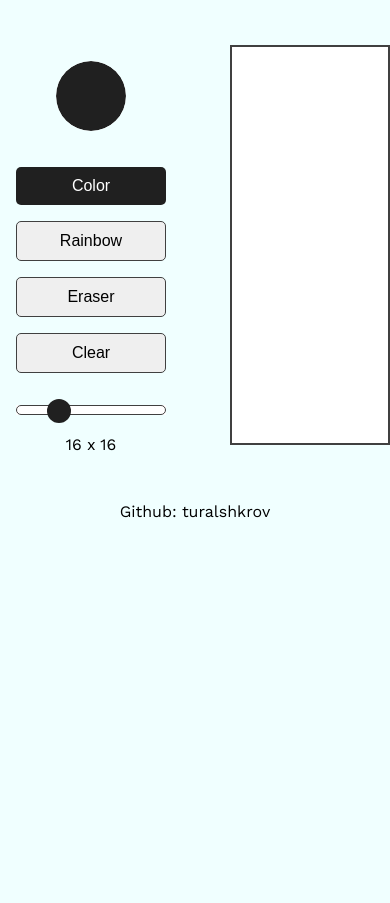
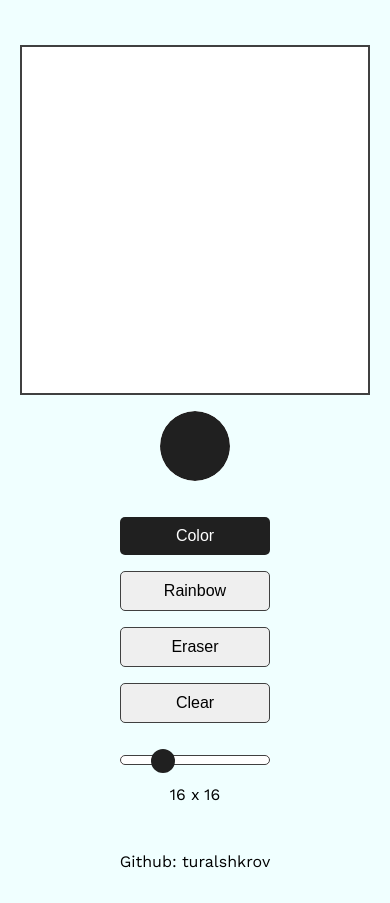
Before and after one commit to turalshkrov/etch-a-sketch, a plain HTML site: page index.html in a window 390 px wide. Shown: the part 57-960 px from the top of the page. Before the commit the page ends 844 px from the top, so only its background shows below. Drawn offline with nearby package versions, Linux system fonts and the light colour scheme.

Commit message:
Feat: Mobile design

```diff
--- a/assets/style/style.css
+++ b/assets/style/style.css
@@ -113,4 +113,38 @@ main {
 footer {
     margin-top: 2rem;
     text-align: center;
+    margin-bottom: 2rem;
 }
+
+@media only screen and (max-width: 700px) {
+    main {
+        flex-direction: column-reverse;
+    }
+    .grid {
+        margin: auto;
+    }
+    #control {
+        margin: auto;
+    }
+}
+
+@media only screen and (max-width: 500px) {
+    .grid {
+        width: 350px;
+        height: 350px;
+    }
+}
+
+@media only screen and (max-width: 375px) {
+    .grid {
+        width: 300px;
+        height: 300px;
+    }
+}
+
+@media only screen and (max-width: 350px) {
+    .grid {
+        width: 250px;
+        height: 250px;
+    }
+}
```
